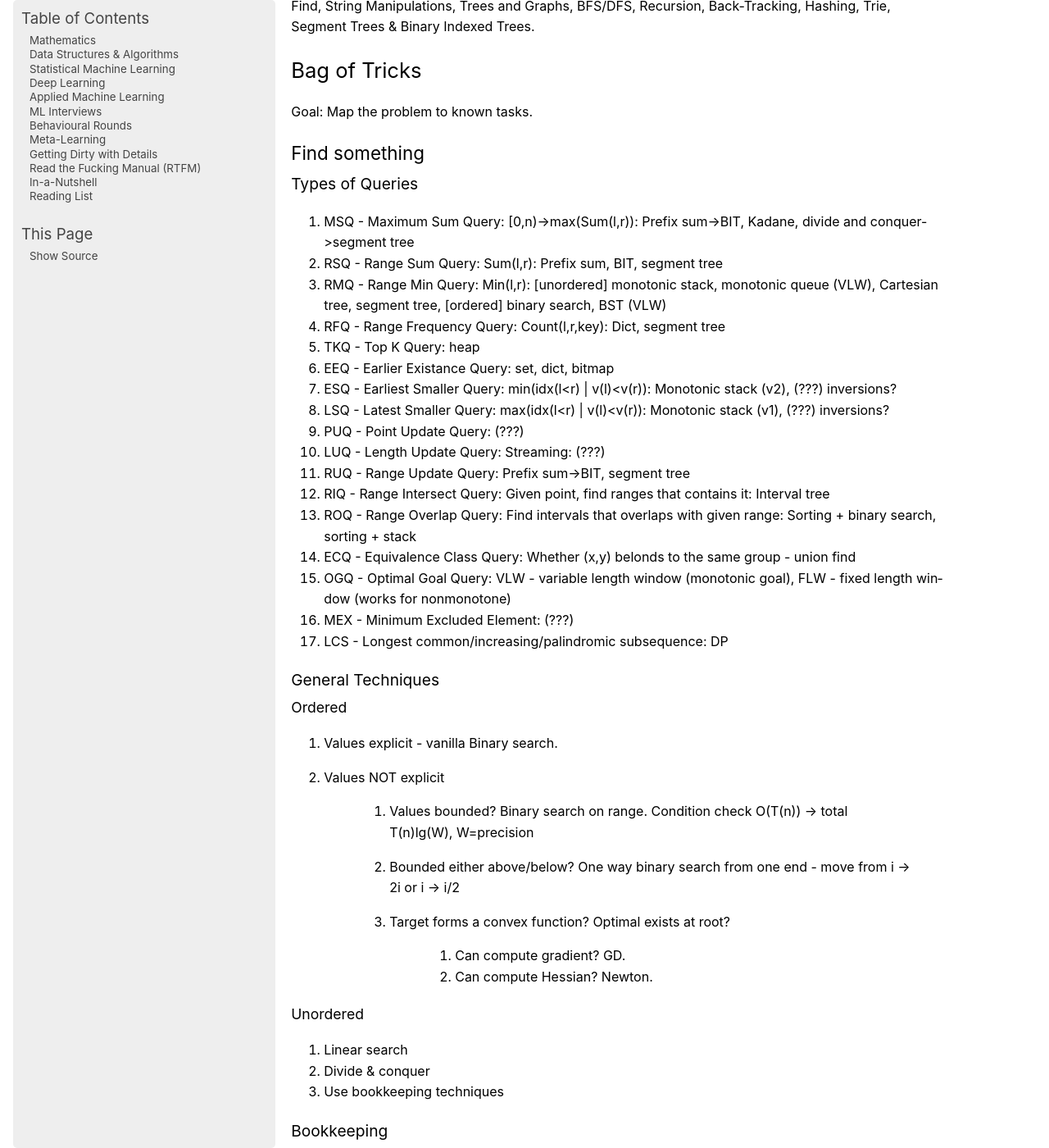
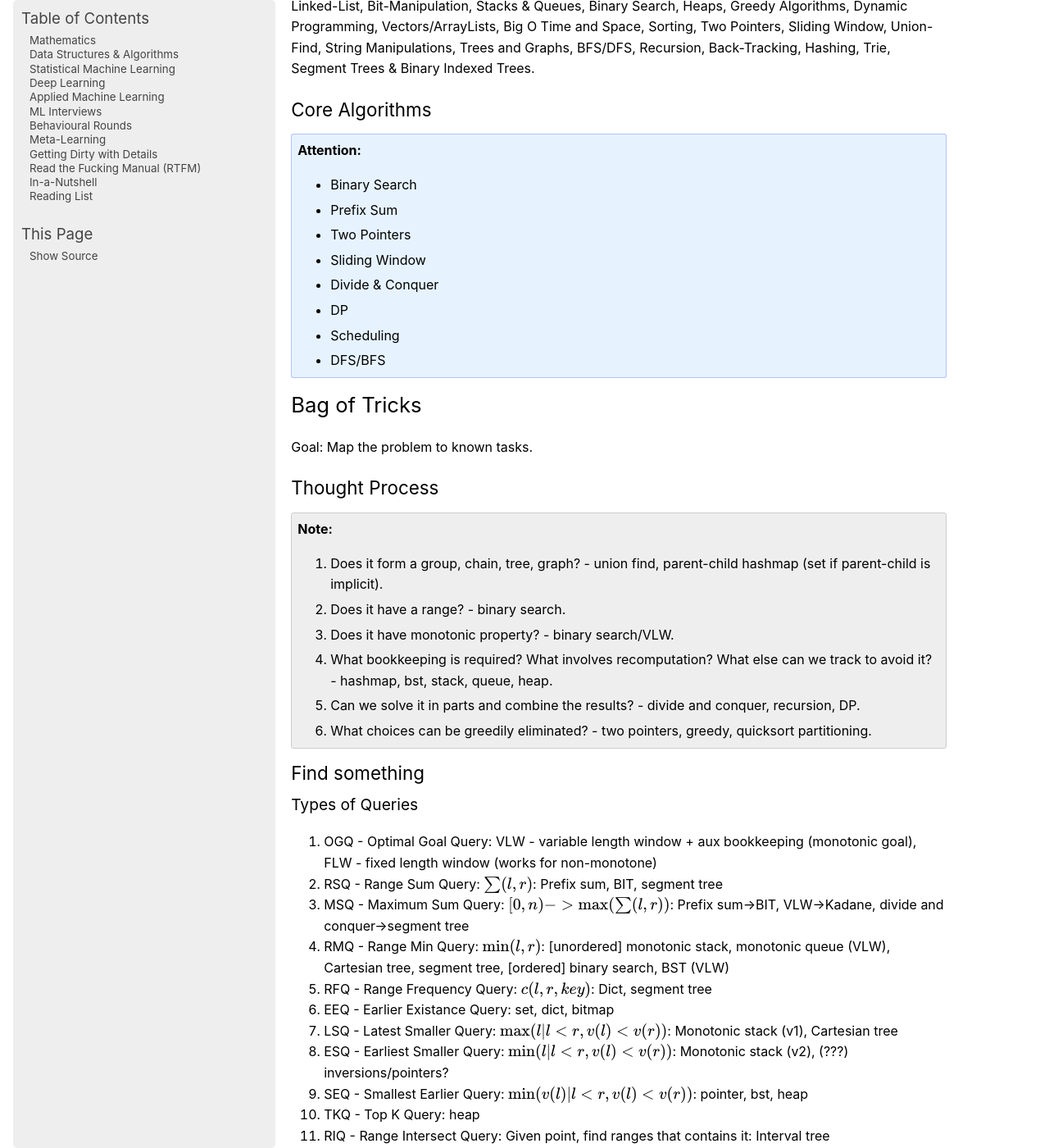
Before and after one commit to uselesstechjunks/leetcode, a Sphinx documentation site: the page built from docs/source/dsa/index.rst, in a window 1280 px wide and 1400 px high, scrolled down 1260 px. Shown: the whole window at 82% size. Built offline with Sphinx 7.4.7, drawn with Linux system fonts in a browser that asks for light colours; pages that are not in the unit, such as notebooks, are missing from menus; some of the changed text lies outside the part shown.

Commit message:
Update ql.rst (#507)
* Update ql.rst

* Update index.rst

* Update ql.rst

* Update ql.rst

* Update index.rst

* Update ql.rst

* Update ql.rst

* Update index.rst

```diff
--- a/docs/source/dsa/index.rst
+++ b/docs/source/dsa/index.rst
@@ -11,32 +11,53 @@ Topics
 *********************************************************************************
 Linked-List, Bit-Manipulation, Stacks & Queues, Binary Search, Heaps, Greedy Algorithms, Dynamic Programming, Vectors/ArrayLists, Big O Time and Space, Sorting, Two Pointers, Sliding Window, Union-Find, String Manipulations, Trees and Graphs, BFS/DFS, Recursion, Back-Tracking, Hashing, Trie, Segment Trees & Binary Indexed Trees.
 
+Core Algorithms
+=====================================================================
+.. attention::
+	- Binary Search
+	- Prefix Sum
+	- Two Pointers
+	- Sliding Window
+	- Divide & Conquer
+	- DP
+	- Scheduling
+	- DFS/BFS
+
 *********************************************************************************
 Bag of Tricks
 *********************************************************************************
 Goal: Map the problem to known tasks.
 
+Thought Process
+=====================================================================
+.. note::
+	#. Does it form a group, chain, tree, graph? - union find, parent-child hashmap (set if parent-child is implicit).
+	#. Does it have a range? - binary search.
+	#. Does it have monotonic property? - binary search/VLW.
+	#. What bookkeeping is required? What involves recomputation? What else can we track to avoid it? - hashmap, bst, stack, queue, heap.
+	#. Can we solve it in parts and combine the results? - divide and conquer, recursion, DP.
+	#. What choices can be greedily eliminated? - two pointers, greedy, quicksort partitioning.
+
 Find something
 =================================================================================
 Types of Queries
 ---------------------------------------------------------------------------------
-#. MSQ - Maximum Sum Query: [0,n)->max(Sum(l,r)): Prefix sum->BIT, Kadane, divide and conquer->segment tree
-#. RSQ - Range Sum Query: Sum(l,r): Prefix sum, BIT, segment tree
-#. RMQ - Range Min Query: Min(l,r): [unordered] monotonic stack, monotonic queue (VLW), Cartesian tree, segment tree, [ordered] binary search, BST (VLW)
-#. RFQ - Range Frequency Query: Count(l,r,key): Dict, segment tree
+#. OGQ - Optimal Goal Query: VLW - variable length window + aux bookkeeping (monotonic goal), FLW - fixed length window (works for non-monotone)
+#. RSQ - Range Sum Query: :math:`\sum(l,r)`: Prefix sum, BIT, segment tree
+#. MSQ - Maximum Sum Query: :math:`[0,n)->\max(\sum(l,r))`: Prefix sum->BIT, VLW->Kadane, divide and conquer->segment tree
+#. RMQ - Range Min Query: :math:`\min(l,r)`: [unordered] monotonic stack, monotonic queue (VLW), Cartesian tree, segment tree, [ordered] binary search, BST (VLW)
+#. RFQ - Range Frequency Query: :math:`c(l,r,key)`: Dict, segment tree
+#. EEQ - Earlier Existance Query: set, dict, bitmap
+#. LSQ - Latest Smaller Query: :math:`\max(l | l<r, v(l)<v(r))`: Monotonic stack (v1), Cartesian tree
+#. ESQ - Earliest Smaller Query: :math:`\min(l | l<r, v(l)<v(r))`: Monotonic stack (v2), (???) inversions/pointers?
+#. SEQ - Smallest Earlier Query: :math:`\min(v(l) | l<r, v(l)<v(r))`: pointer, bst, heap
 #. TKQ - Top K Query: heap
-#. EEQ - Earlier Existance Query: set, dict, bitmap
-#. ESQ - Earliest Smaller Query: min(idx(l<r) | v(l)<v(r)): Monotonic stack (v2), (???) inversions?
-#. LSQ - Latest Smaller Query: max(idx(l<r) | v(l)<v(r)): Monotonic stack (v1), (???) inversions?
-#. PUQ - Point Update Query: (???)
-#. LUQ - Length Update Query: Streaming: (???)
-#. RUQ - Range Update Query: Prefix sum->BIT, segment tree
 #. RIQ - Range Intersect Query: Given point, find ranges that contains it: Interval tree
 #. ROQ - Range Overlap Query: Find intervals that overlaps with given range: Sorting + binary search, sorting + stack
-#. ECQ - Equivalence Class Query: Whether (x,y) belonds to the same group - union find
-#. OGQ - Optimal Goal Query: VLW - variable length window (monotonic goal), FLW - fixed length window (works for nonmonotone)
+#. ECQ - Equivalence Class Query: Whether (x,y) belonds to the same group: Union find, dict for parent-child
 #. MEX - Minimum Excluded Element: (???)
-#. LCS - Longest common/increasing/palindromic subsequence: DP
+#. LCS - Longest common/increasing/palindromic subsequence: VLW, DP
+#. RUQ - Range Update Query: Prefix sum->BIT (+delta at begin, -delta at end), segment tree
 
 General Techniques
 ---------------------------------------------------------------------------------
@@ -59,7 +80,11 @@ Unordered
 
 Bookkeeping
 ---------------------------------------------------------------------------------
-#. Hashmap known key - freq count, detect earlier occurance, obtain earliest/latest occurance
+#. KV map - multiple O(1) use-cases
+
+	- freq counts - histogram delta >= 0, distinct count >=k, min freq count >= k, majority-non majority count (max freq - sum V)
+	- detect earlier occurance, obtain earliest/latest occurance with paired value
+	- parent-child relation (stores parent/child pointer), alternative to union-find
 #. Stack (maintains insert seq in rev + can maintain first k inserted + latest in O(1))
 #. Queue (maintains insert seq + can maintain last k inserted + earliest/latest in O(1))
 #. Dequeue (maintains insert seq + can maintain first+last k inserted + earliest/latest in O(1))
```
Also changed, not shown: docs/source/dsa/ql.rst (+33 -16 lines).
